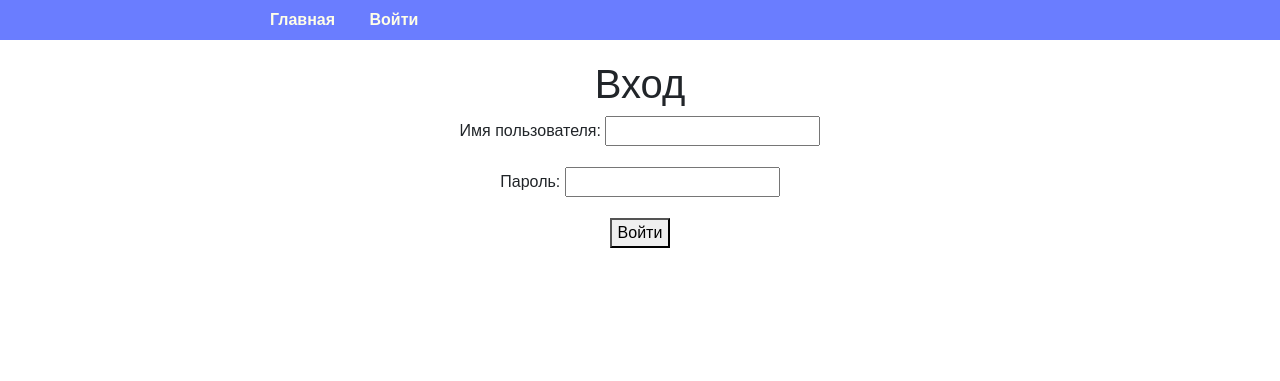
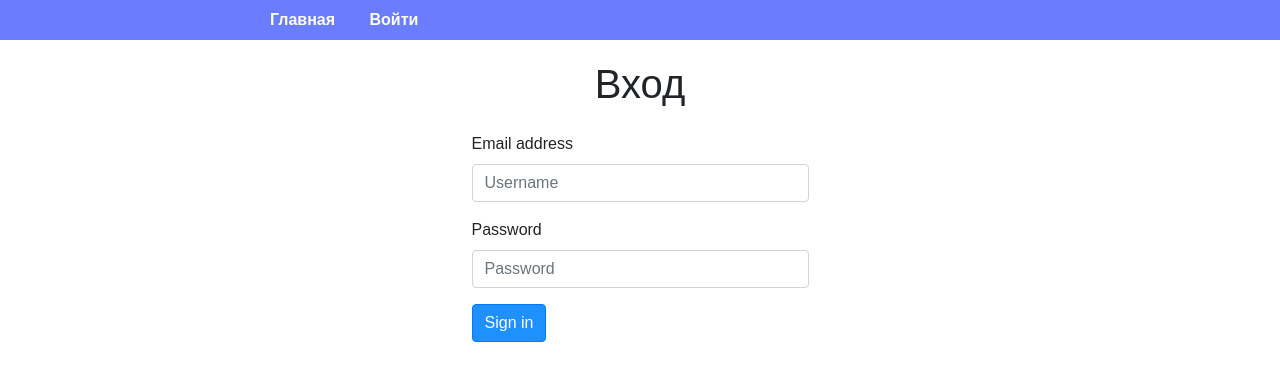
Before and after one commit to MuctepK/issue_tracker, a Django app: page /accounts/login/ in a window 1280 px wide. Shown: the top 381 px of the page. Run offline with Django 3.2, Linux system fonts and the light colour scheme; some libraries are stand-ins or nearby versions.

Commit message:
Выполнен бонус

```diff
--- a/source/accounts/templates/login.html
+++ b/source/accounts/templates/login.html
@@ -1,19 +1,20 @@
 {% extends 'base.html' %}
 {% block content %}
     <h1>Вход</h1>
-    <form action="{% url 'accounts:login' %}" method="post" class="text-center">
-        {% csrf_token %}
+    <form class="px-4 py-3 w-50 mx-auto" action="{% url 'accounts:login' %}" method="post">
+    {% csrf_token %}
         {% if has_error %}
             <p class="form-error">Неверное имя пользователя или пароль.</p>
         {% endif %}
         <div class="form-group">
-            <label for="username" class="form-label">Имя пользователя:</label>
-            <input type="text" name="username" id="username">
-        </div>
-        <div class="form-group">
-            <label for="password" class="form-label">Пароль:</label>
-            <input type="password" name="password" id="password">
-        </div>
-        <button type="submit">Войти</button>
-    </form>
+      <label for="login_input">Email address</label>
+      <input type="text" class="form-control" name="username" id="login_input" placeholder="Username">
+    </div>
+    <div class="form-group">
+      <label for="exampleDropdownFormPassword1">Password</label>
+      <input type="password" class="form-control" name="password" id="exampleDropdownFormPassword1" placeholder="Password">
+    </div>
+    <input type="hidden" name="redirect_url" value="{{ redirect_url }}"/>
+    <button type="submit" class="btn mx-auto btn-primary">Sign in</button>
+  </form>
 {% endblock %}
--- a/source/accounts/views.py
+++ b/source/accounts/views.py
@@ -4,28 +4,25 @@ from django.contrib.auth import authenticate, login, logout
 from django.shortcuts import render, redirect
 
 
-def login_view(request):
-
+def login_view(request, **kwargs):
     context = {}
-
+    redirect_url = 'index'
     if request.method == 'POST':
-
         username = request.POST.get('username')
-
         password = request.POST.get('password')
-
+        redirect_url = request.POST.get('redirect_url')
+        print(redirect_url)
         user = authenticate(request, username=username, password=password)
-
         if user is not None:
-
             login(request, user)
-
-            return redirect('index')
-
+            return redirect(redirect_url)
         else:
-
             context['has_error'] = True
-
+    if request.method == 'GET':
+        next = request.GET.get('next')
+        if next:
+            redirect_url = next
+    context['redirect_url'] = redirect_url
     return render(request, 'login.html', context=context)
 
 
--- a/source/webapp/templates/issue/index.html
+++ b/source/webapp/templates/issue/index.html
@@ -2,9 +2,9 @@
 {% load widget_tweaks %}
 {% block menu %}
     <li><a href="{% url 'issue_create' %}">Создать задачу</a></li>
-    <li><div class="btn-group">
-  <button type="button" class="btn btn-danger">Списки</button>
-  <button type="button" class="btn btn-danger dropdown-toggle dropdown-toggle-split" data-toggle="dropdown" aria-haspopup="true" aria-expanded="false">
+    <li class="ml-3"><div class="btn-group">
+  <button type="button" class="btn btn-primary">Списки</button>
+  <button type="button" class="btn btn-primary dropdown-toggle dropdown-toggle-split" data-toggle="dropdown" aria-haspopup="true" aria-expanded="false">
     <span class="sr-only">Toggle Dropdown</span>
   </button>
   <div class="dropdown-menu">
```
